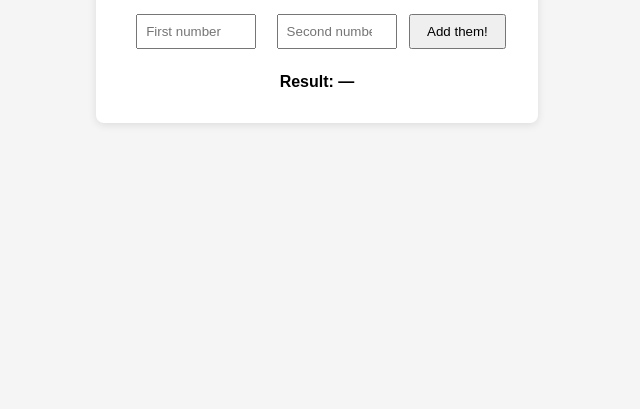
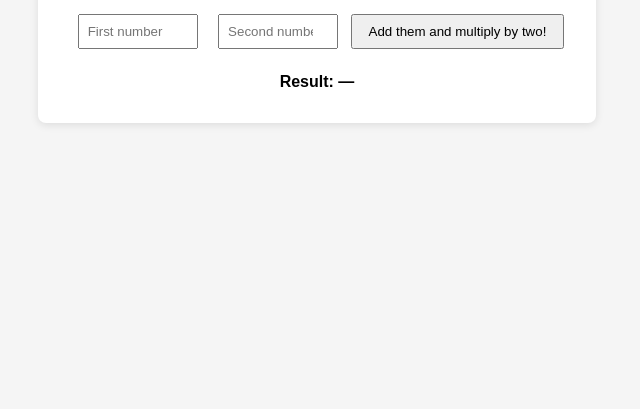
Before and after one commit to IvanJankovicc/simple-calculator, a plain HTML site: page index.html in a window 1280 px wide. Shown: the part 391-800 px from the top of the page, without its empty margins (323-963 px from the left). Drawn offline with Linux system fonts and the light colour scheme.

Commit message:
Update index.html

```diff
--- a/index.html
+++ b/index.html
@@ -11,7 +11,7 @@
     <h1>Simple Calculator</h1>
     <input id="num1" type="number" placeholder="First number" />
     <input id="num2" type="number" placeholder="Second number" />
-    <button id="calculateBtn">Add them!</button>
+    <button id="calculateBtn">Add them and multiply by two!</button>
     <div id="result">Result: —</div>
   </div>
 
```
